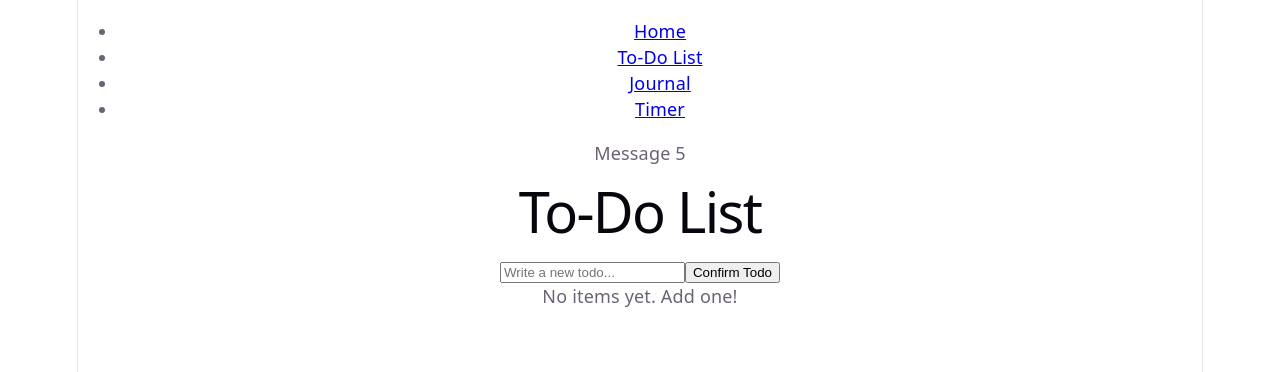
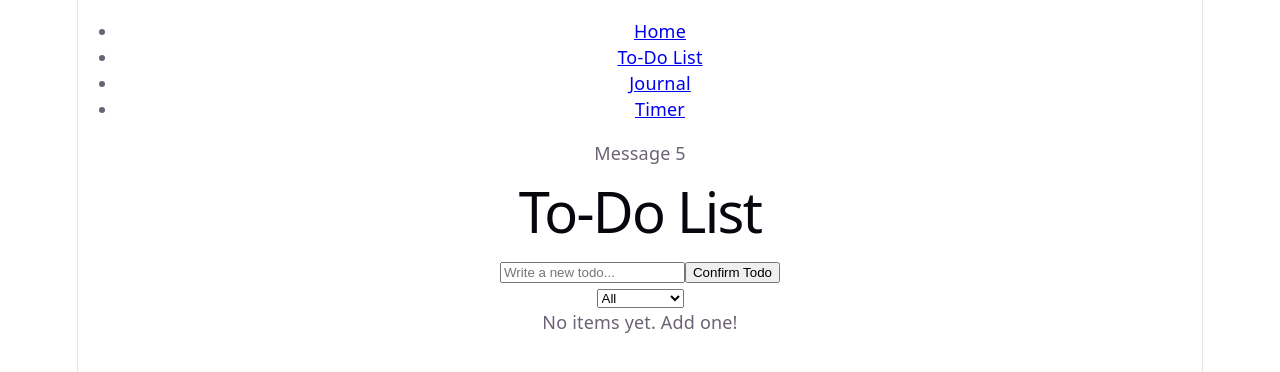
Before and after one commit to danielk0104/Mobile-Web-Assessment-PWA, a React (Vite) app: page /to-do in a window 1280 px wide. Shown: the top 372 px of the page. Built offline with nearby package versions, Linux system fonts and the light colour scheme.

Commit message:
Added searching to journal and to-do

```diff
--- a/src/journal/Journal.jsx
+++ b/src/journal/Journal.jsx
@@ -6,9 +6,12 @@ import JournalForm from "./JournalForm"
 function Journal() {
   const [journal, setJournal] = useState([])
 
+  // State for seach term entered by user
+  const [search, setSearch] = useState("")
+
   const journalJSX = journal.map((item, index) => {
     return (
-      <JournalEntry key={index} title={item.title} time={item.time} text={item.text} handleDelete={deleteEntry} />
+      <JournalEntry key={index} title={item.title} time={item.time} text={item.text} handleDelete={deleteEntry} search={search} />
     )
   })
 
@@ -33,6 +36,12 @@ function Journal() {
   return (
     <div>
       <Header title="Journal" />
+      <input
+        type="text"
+        value={search}
+        onChange={(e) => setSearch(e.target.value)}
+        placeholder="Search entries..."
+      />
       <JournalForm handleSubmit={addEntry} />
       {journalJSX}
     </div>
--- a/src/journal/JournalEntry.jsx
+++ b/src/journal/JournalEntry.jsx
@@ -19,6 +19,11 @@ function JournalEntry(props) {
         }
     )
 
+    // If an entry (both title & text) does not include the search term, return null to exclude from the list
+    if (props.search && !props.title.toLowerCase().includes(props.search.toLowerCase()) && !props.text.toLowerCase().includes(props.search.toLowerCase())) {
+        return null;
+    }
+
     return (
         <section>
             <h2 onClick={() => clickVisible()}>{props.title}</h2>
--- a/src/todo/Todo.jsx
+++ b/src/todo/Todo.jsx
@@ -5,6 +5,8 @@ import TodoForm from "./TodoForm"
 
 function Todo() {
     const [todos, setTodos] = useState([])
+
+    const [selected, setSelected] = useState("all")
 
     // Create a new todo
     function addTodo(text) {
@@ -35,11 +37,25 @@ function Todo() {
         )
     }
 
+    // Filtering to do items
+    function handleSelected(e) {
+        setSelected(e.target.value)
+    }
+
     return (
         <div>
             <Header title="To-Do List" />
             <TodoForm handleSubmit={addTodo} />
-            <TodoList todos={todos} handleToggle={toggleTodo} handleDelete={deleteTodo}/>
+            <select onChange={handleSelected} value={selected}>
+                <option value="all">All</option>
+                <option value="active">Active</option>
+                <option value="completed">Completed</option>
+            </select>
+            <TodoList
+                todos={todos}
+                handleToggle={toggleTodo}
+                handleDelete={deleteTodo}
+                selected={selected} />
         </div>
     )
 }
--- a/src/todo/TodoList.jsx
+++ b/src/todo/TodoList.jsx
@@ -8,6 +8,14 @@ function TodoList(props) {
 
     const todos = props.todos.map(
         function (todo) {
+            if (props.selected === "active" && todo.completed) {
+                return null
+            }
+
+            if (props.selected === "completed" && !todo.completed) {
+                return null
+            }
+
             return (
                 <TodoItem
                     key={todo.time}
```
